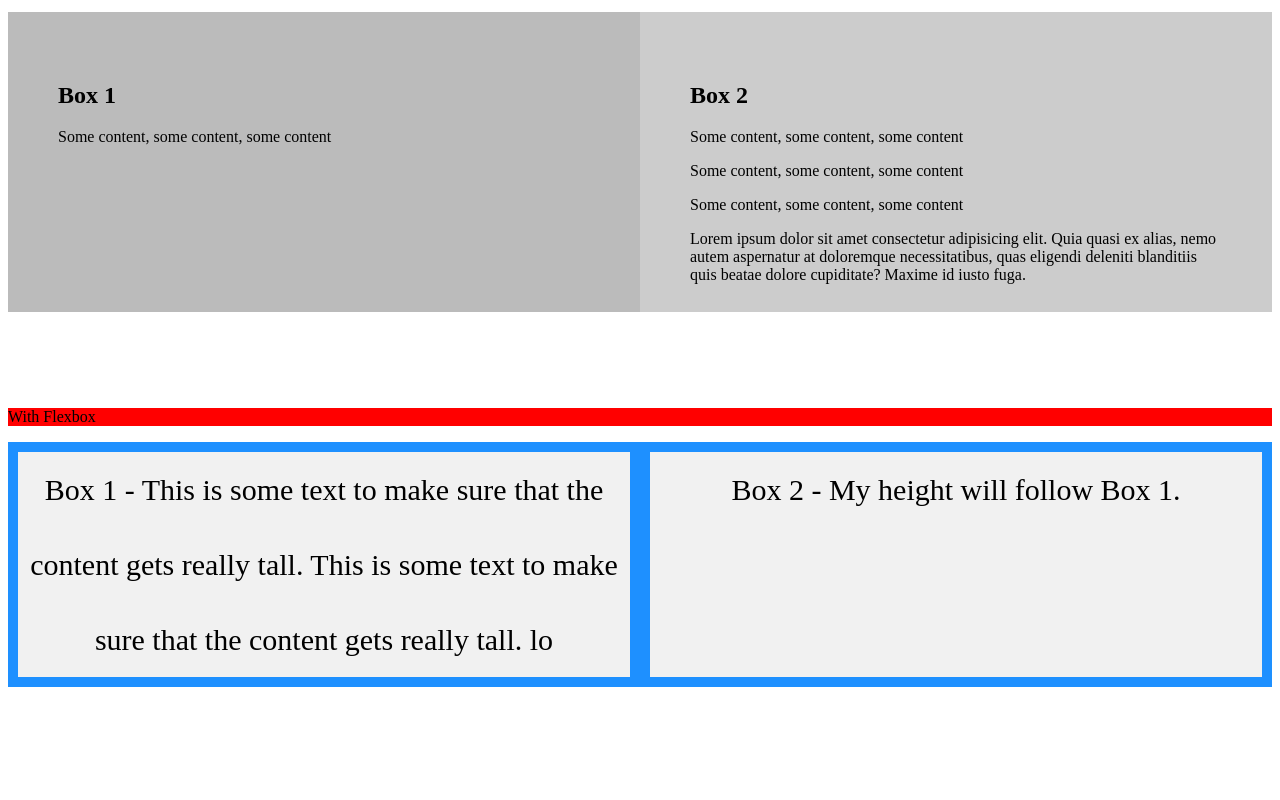
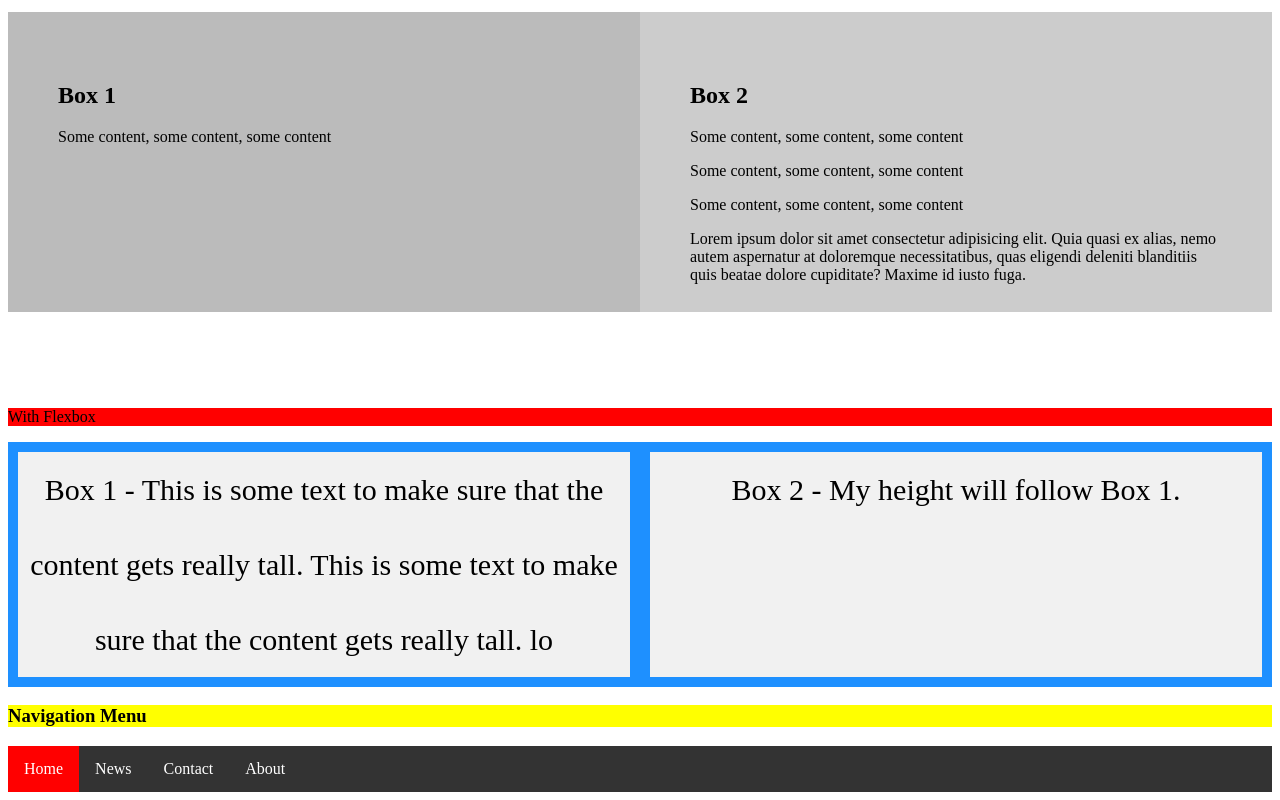
Before and after one commit to fujiangg/SELF_STUDY-CSS, a plain HTML site: page index18.html in a window 1280 px wide. Shown: the part 2398-3198 px from the top of the page. Before the commit the page ends 3093 px from the top, so only its background shows below. Drawn offline with Linux system fonts and the light colour scheme.

Commit message:
Layout | Float Examples | Navigation Menu

```diff
--- a/index18.html
+++ b/index18.html
@@ -114,5 +114,13 @@
         <div class="flex-box">Box 1 - This is some text to make sure that the content gets really tall. This is some text to make sure that the content gets really tall. lo</div>
         <div class="flex-box">Box 2 - My height will follow Box 1.</div>
     </div>
+    <!-- Navigation Menu -->
+    <h3>Navigation Menu</h3>
+    <ul>
+        <li><a href="#home" class="active">Home</a></li>
+        <li><a href="#news">News</a></li>
+        <li><a href="#contact">Contact</a></li>
+        <li><a href="#about">About</a></li>
+    </ul>
 </body>
 </html>
--- a/style18.css
+++ b/style18.css
@@ -149,3 +149,31 @@ div.flex-container .flex-box {
     line-height: 75px;
     font-size: 30px;
 }
+
+ul {
+    list-style-type: none;
+    margin: 0;
+    padding: 0;
+    overflow: hidden;
+    background-color: #333;
+}
+
+li {
+    float: left;
+}
+
+li a {
+    display: inline-block;
+    color: white;
+    text-align: center;
+    padding: 14px 16px;
+    text-decoration: none;
+}
+
+li a:hover {
+    background-color: #111;
+}
+
+a.active {
+    background-color: red;
+}
```
